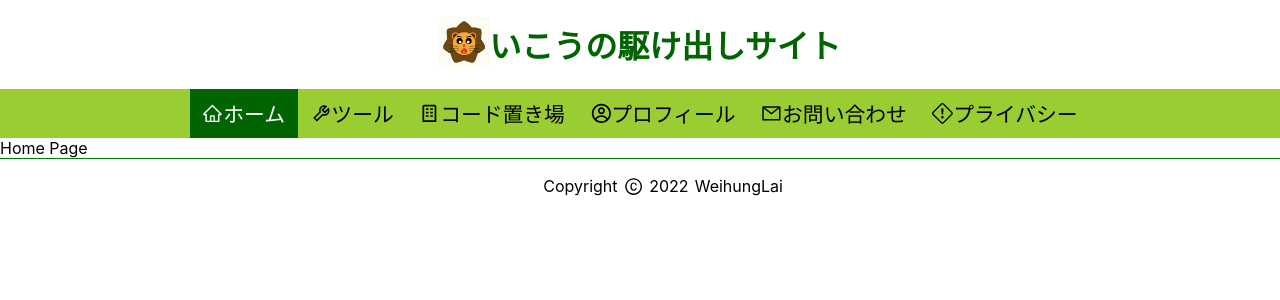
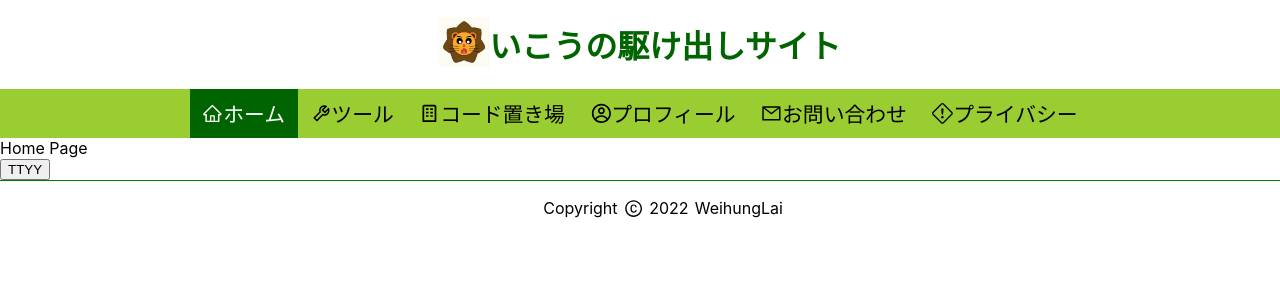
Before and after one commit to a22853398/my-github-pages, a React (Create React App) app: page /privacy in a window 1280 px wide. Shown: the top 300 px of the page. Built offline with nearby package versions, Linux system fonts and the light colour scheme.

Commit message:
bootstrap update

```diff
--- a/package.json
+++ b/package.json
@@ -10,6 +10,7 @@
     "@testing-library/user-event": "^13.5.0",
     "gh-pages": "^3.2.3",
     "react": "^17.0.2",
+    "react-bootstrap": "^2.2.3",
     "react-dom": "^17.0.2",
     "react-google-recaptcha": "^2.1.0",
     "react-icons": "^4.3.1",
--- a/src/App.js
+++ b/src/App.js
@@ -4,6 +4,7 @@ import Header from "./components/header/Header";
 import Navbar from "./components/navbar/Navbar";
 import Footer from "./components/footer/Footer";
 import "./App.css";
+
 
 
 
--- a/src/components/contents/home/Home.js
+++ b/src/components/contents/home/Home.js
@@ -1,8 +1,14 @@
 import React from "react";
+import { Button } from "react-bootstrap";
+
 
 const Home = () =>{
     return(
-        <div>Home Page</div>
+        <React.StrictMode>
+            <div>Home Page</div>
+            <Button>TTYY</Button>
+        </React.StrictMode>
+
     );
 };
 export default Home;
```
Also changed, not shown: 1 other file (tests, documents, lock files or other folders).
